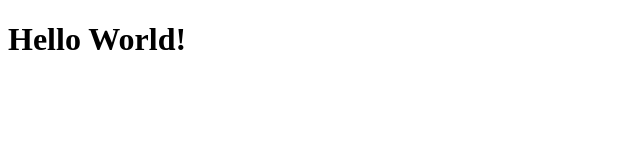
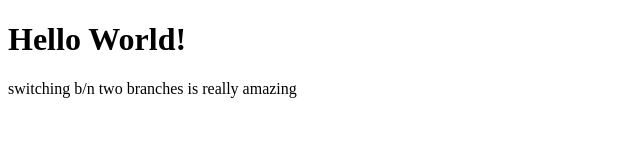
Before and after one commit to NunuWeb/Git-Challenge, a plain HTML site: page home.html in a window 1280 px wide. Shown: the whole page, without its empty margins (0-640 px from the left). Drawn offline with Linux system fonts and the light colour scheme.

Commit message:
edited home by returning to feature

```diff
--- a/home.html
+++ b/home.html
@@ -8,5 +8,6 @@
 </head>
 <body>
     <h1>Hello World!</h1>
+    <p>switching b/n two branches is really amazing</p>
 </body>
 </html>
```
